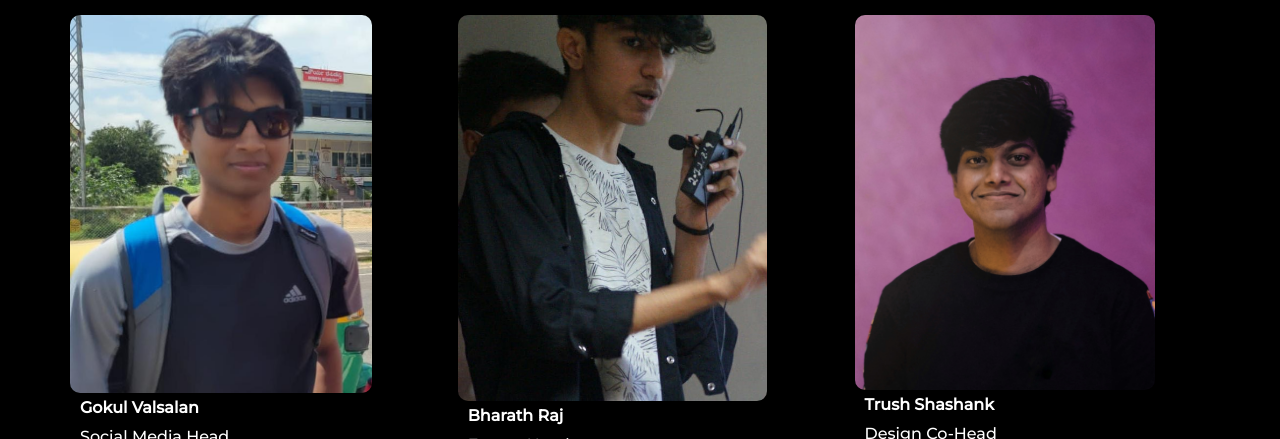
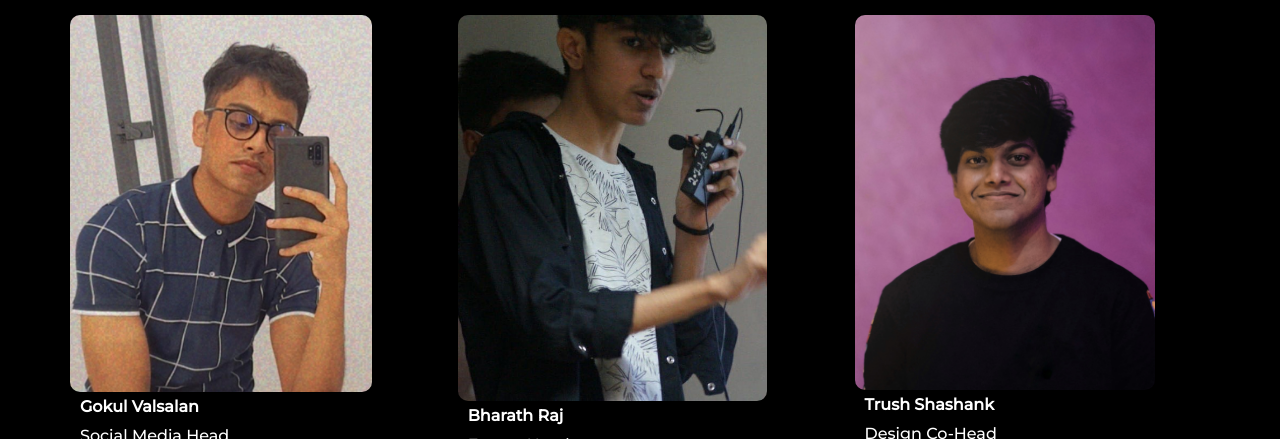
Before and after one commit to Yashas2001/GFG-JU, a plain HTML site: page team_info.html in a window 1280 px wide. Shown: the part 1623-2062 px from the top of the page. Drawn offline with Linux system fonts and the light colour scheme.

Commit message:
profile update

```diff
--- a/team_info.html
+++ b/team_info.html
@@ -87,7 +87,7 @@
                 </div>
             </div>
             <div class="card">
-                <img src="images/Aakash.png">
+                <img src="images/Gokul.jpeg">
                 <div class="container">
                   <h4><b>Gokul Valsalan</b></h4>
                   <h6>Social Media Head</h6>
```
Also changed, not shown: images/Gokul.jpeg (added).
